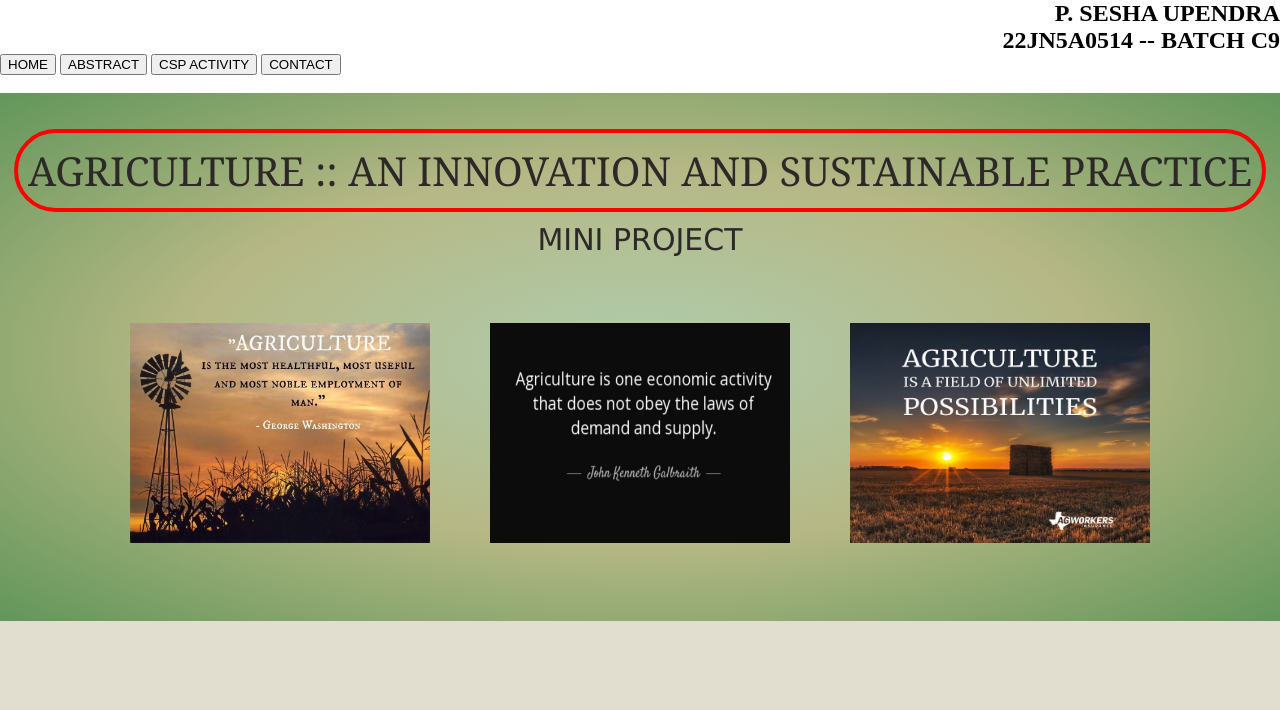
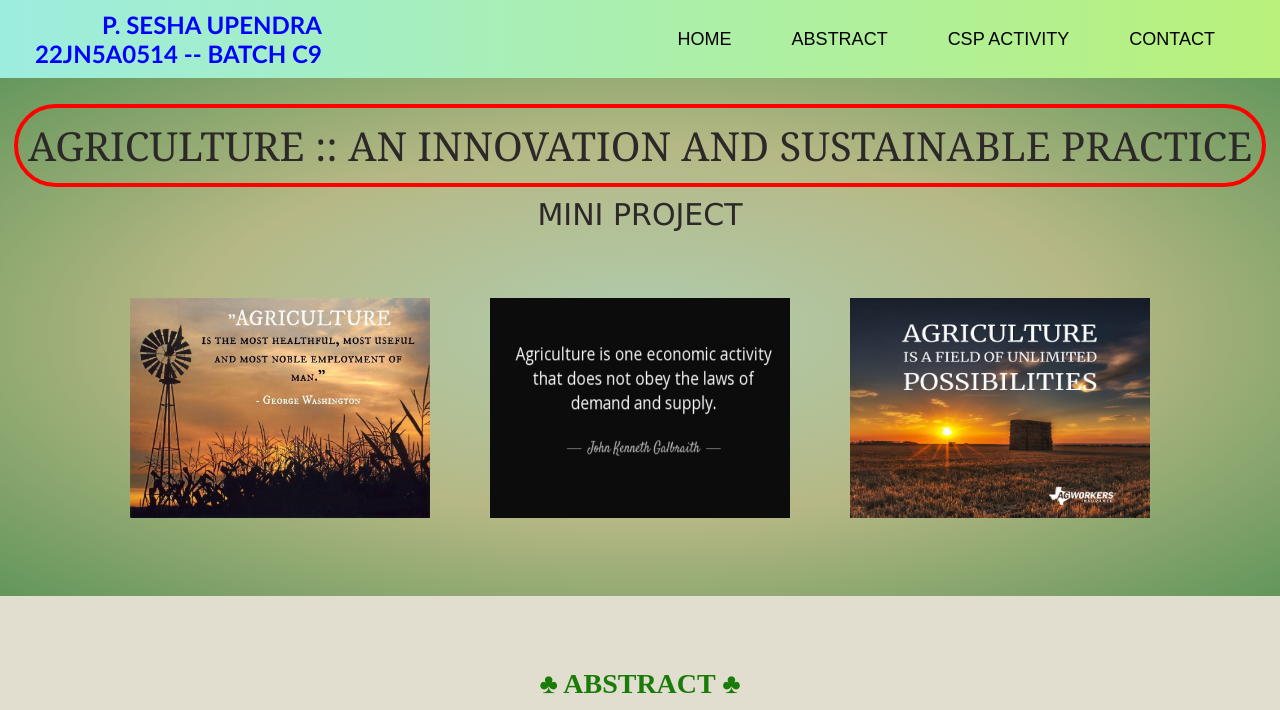
Before and after one commit to pseshaupendra/test_branch, a plain HTML site: page index.html in a window 1280 px wide. Shown: the top 710 px of the page. Drawn offline with Linux system fonts and the light colour scheme.

Commit message:
Update style.css

```diff
--- a/style.css
+++ b/style.css
@@ -1,31 +1,54 @@
 *{
   margin: 0%;
+}
+
+/* nav css */
+#nav-bar{
+  position: fixed;
+  width: 100%;
+  height: max-content;
+  background: linear-gradient(to right, #9deddf, #b9f179);
+  padding: 10px;
+  z-index: 2;
+  display: flex;
+  justify-content: space-between;
+}
+.nav-divs{
+  padding-left: 25px;
+  padding-right: 25px;
+  box-sizing: border-box;
+  float: left;
+}
+#details{
+  width: max-content;
+  color: blue;
+  font-family:'Trebuchet MS', 'Lucida Sans Unicode', 'Lucida Grande', 'Lucida Sans', Arial, sans-serif;
+}
+#buttons{
+  width: max-content;
+  display: flex;
+  align-items: center;
+}
+button{
+  margin-right: 40px;
+  padding: 10px;
+  background: none;
+  border: none;
+  font-size: large;
+}
+button:hover{
+  background-color: #00B7C3;
+  color: white;
+  border-radius: 10px;
 }
 
 /* header css */
 #header{
   color: rgb(45, 41, 41)  ;
-  height: max-content;
+  height: fit-content;
   background: radial-gradient(#afccae, #b6b885, #62965a);
   width: 100%;
-}
-#name{
-  font-size: 28px;
-  font-family:monotype corsiva;
-  font-family: 'Trebuchet MS', 'Lucida Sans Unicode', 'Lucida Grande', 'Lucida Sans', Arial, sans-serif;
-}
-.blink{
-  animation: blink 0.5s linear infinite;
-}
-@keyframes blink{
-  50%{
-      color: white;
-      opacity: 1;
-  }
-  100%{
-      color: red;
-      opacity: 1;
-  }
+  margin-top: 50px;
 }
 #title{
   font-size: 40px;
@@ -73,8 +96,9 @@
 
 /* content css */
 #content{
-  background-color: rgb(225, 222, 208);
+  background-color: #e1ded0;
   padding: 20px;
+  padding-top: 0px;
 }
 .center-heading{
   color: #197b08;
```
